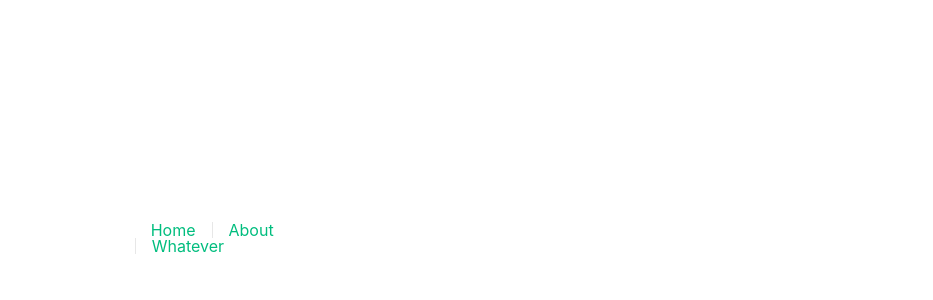
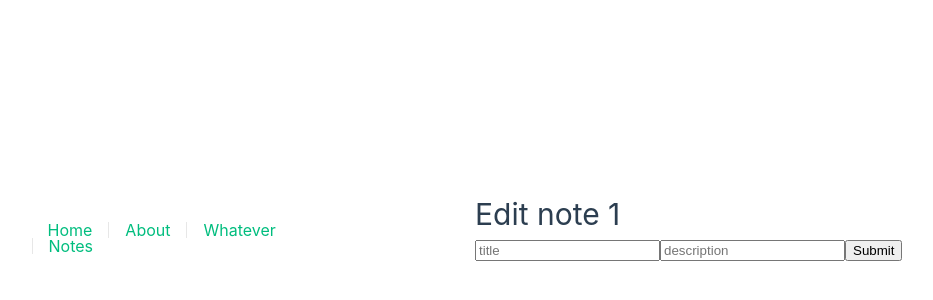
Before and after one commit to inonsdn/whatever, a Vue app: page /notes/1 in a window 1280 px wide. Before the commit this address had no page. Shown: the part 170-470 px from the top of the page, without its empty margins (165-1098 px from the left). Built offline with nearby package versions, Linux system fonts and the light colour scheme; the HTML template or start-up script is replaced by a standard one.

Commit message:
add view notes

```diff
--- a/src/App.vue
+++ b/src/App.vue
@@ -15,6 +15,10 @@ const routerPaths = [
     {
         name: 'Whatever',
         path: '/whatever'
+    },
+    {
+        name: 'Notes',
+        path: '/notes'
     }
 ]
 
--- a/src/components/ListItem.vue
+++ b/src/components/ListItem.vue
@@ -4,6 +4,7 @@
         id: number
         name: string
         description: string
+        onClick: () => {}
     }
 
     defineProps<{
@@ -14,14 +15,14 @@
 
 <template>
     <div class="div-item">
-        <div class="item">
+        <div class="item" onclick="item.onClick">
             <h>{{item.name}}</h>
             <p>{{item.description}}</p>
         </div>
-        <div class="item">
+        <!-- <div class="item">
             <button>Edit</button>
             <button>Del</button>
-        </div>
+        </div> -->
     </div>
 </template>
 
--- a/src/router/index.ts
+++ b/src/router/index.ts
@@ -21,6 +21,16 @@ const router = createRouter({
             path: '/whatever',
             name: 'whatever',
             component: () => import('../views/WhateverView.vue'),
+        },
+        {
+            path: '/notes',
+            name: 'notes',
+            component: () => import('../views/NotesView.vue'),
+        },
+        {
+            path: '/notes/:id',
+            name: 'notess',
+            component: () => import('../views/EditNotesView.vue'),
         }
     ],
 })
--- /dev/null
+++ b/src/views/EditNotesView.vue
@@ -0,0 +1,38 @@
+<template>
+    <div>
+        <h1>Edit note {{data.id}}</h1>
+        <form>
+            <input :placeholder="'title'" v-bind:value="data.formData.title"/>
+            <input :placeholder="'description'" v-bind:value="data.formData.description"/>
+            <button :onclick="onSubmitClicked">Submit</button>
+        </form>
+    </div>
+</template>
+
+<script setup lang="ts">
+import { useRoute } from 'vue-router';
+import { onMounted, reactive, watch } from 'vue';
+
+const route = useRoute()
+const data = reactive({
+    id: null,
+    formData: {
+        title: '',
+        description: ''
+    }
+})
+
+onMounted(() => {
+    const itemId = route.params.id
+    data.id = itemId
+})
+
+watch(data.formData, (newValue, oldValue) => {
+    console.log(newValue)
+})
+
+function onSubmitClicked() {
+    console.log(data.formData)
+}
+
+</script>
--- /dev/null
+++ b/src/views/NotesView.vue
@@ -0,0 +1,30 @@
+<script setup lang="ts">
+import ListItem from '@/components/ListItem.vue';
+
+const items = [
+    {
+        id: 1,
+        name: 'test',
+        description: 'this is test item'
+    }
+]
+
+function onItemClicked (item: object) {
+    window.location.replace(`/notes/:${item.id}`)
+}
+
+</script>
+
+<template>
+    <main>
+        <ListItem
+            v-for="item in items"
+            :key="item.id"
+            :item="item"
+            :onClick="()=>onItemClicked(item)"
+        />
+    </main>
+</template>
+
+<style>
+</style>
--- a/vite.config.ts
+++ b/vite.config.ts
@@ -10,6 +10,9 @@ export default defineConfig({
     vue(),
     vueDevTools(),
   ],
+  server: {
+    port: 3000
+  },
   resolve: {
     alias: {
       '@': fileURLToPath(new URL('./src', import.meta.url))
```
